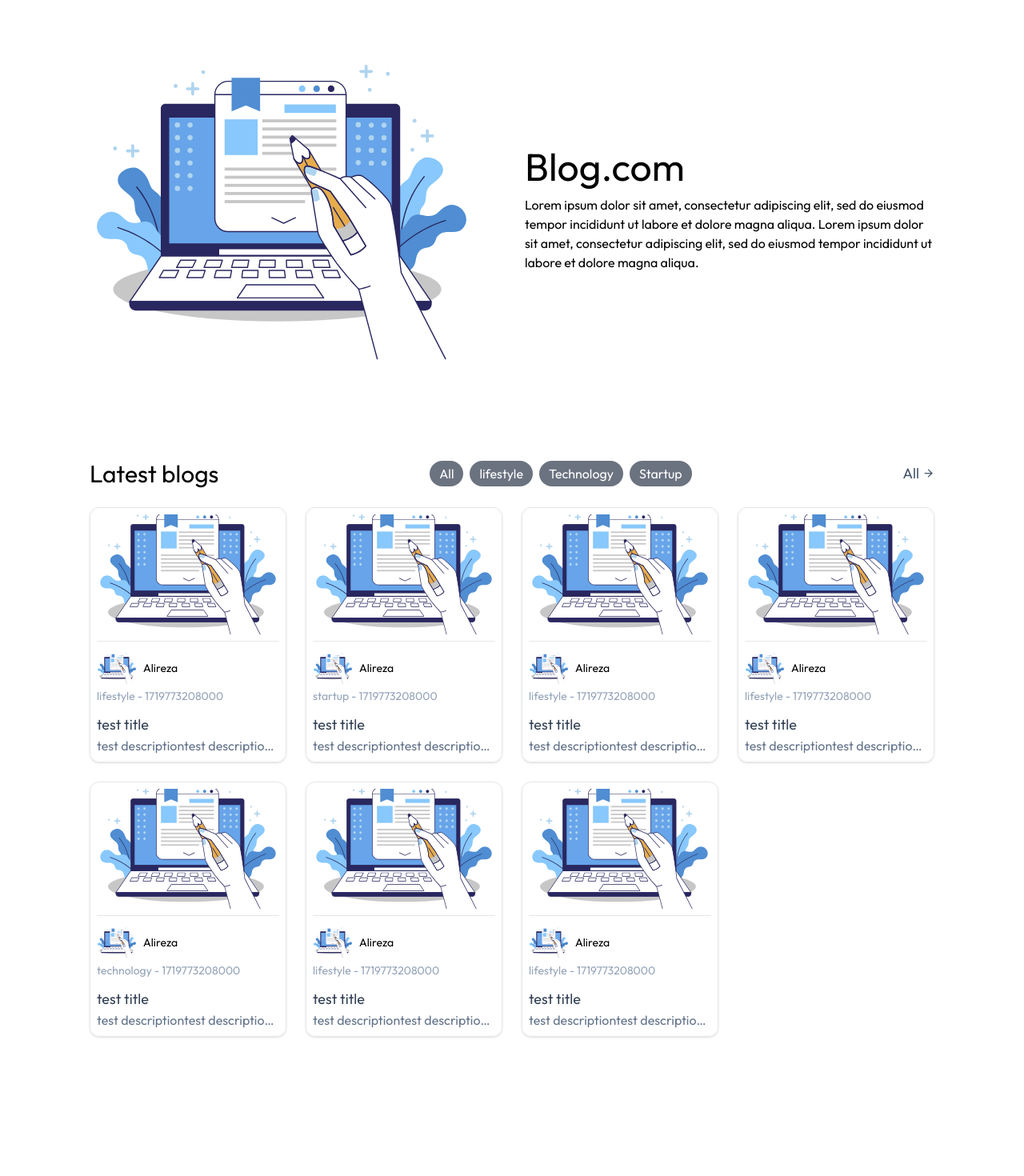
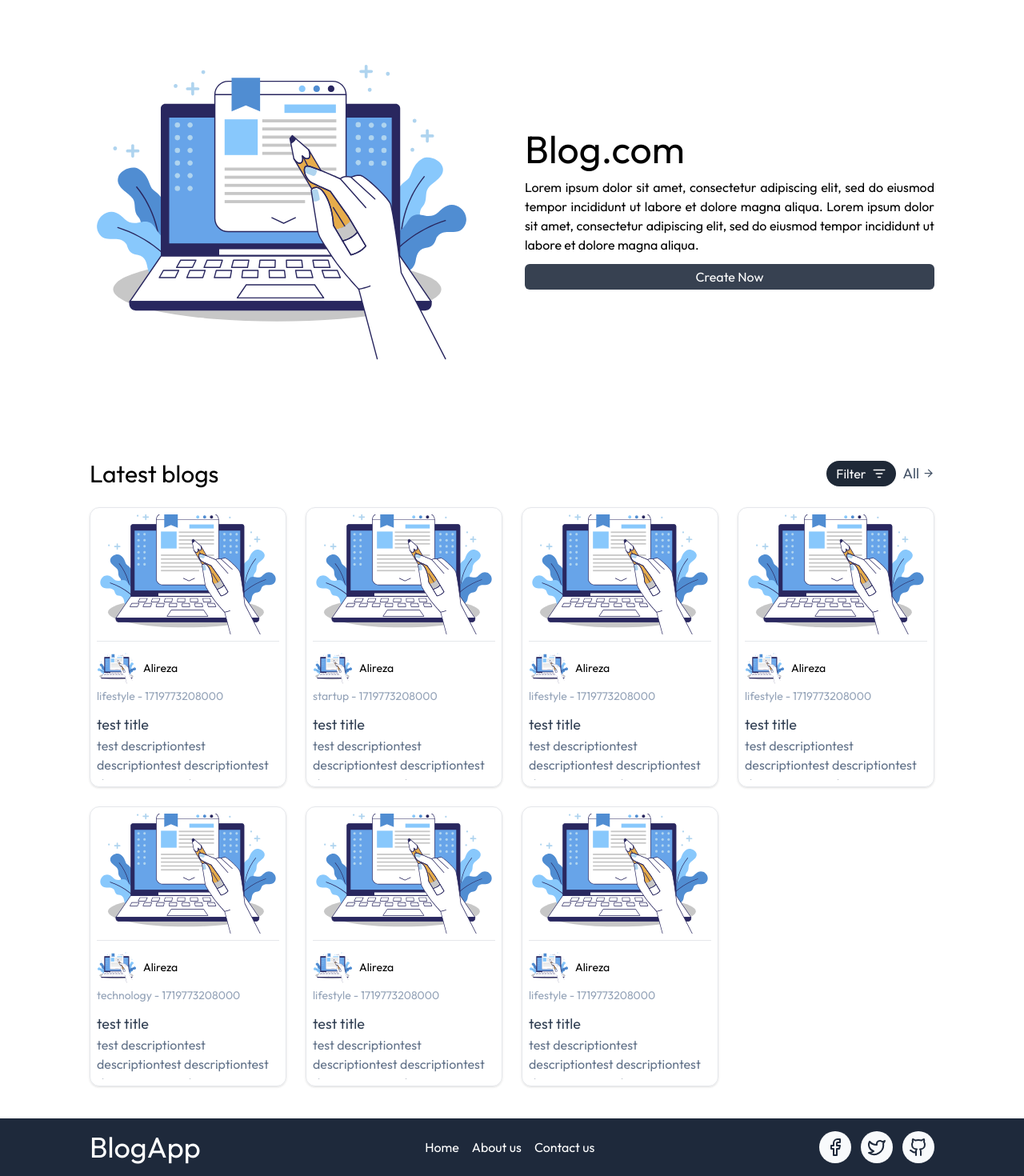
Before and after one commit to WarLike22000/web-blog, a Next.js app: page / in a window 1280 px wide. Shown: the part 58-1528 px from the top of the page at 80% size. Before the commit the page ends 1394 px from the top, so only its background shows below. Built offline with nearby package versions, Linux system fonts and the light colour scheme.

Commit message:
add footer and handle click outside function

```diff
--- a/app/layout.tsx
+++ b/app/layout.tsx
@@ -2,6 +2,7 @@ import type { Metadata } from "next";
 import { Outfit } from "next/font/google";
 import "./globals.css";
 import Navbar from "@/components/Navbar";
+import Footer from "@/components/Footer";
 
 const outfit = Outfit({
   subsets: ["latin"],
@@ -20,11 +21,12 @@ export default function RootLayout({
 }>) {
   return (
     <html lang="en">
-      <body className={`${outfit.className} flex flex-col h-screen px-5 md:px-12 lg:px-28`}>
+      <body className={`${outfit.className} flex flex-col h-screen `}>
         <Navbar />
-        <main className="flex-grow flex-1">
+        <main className="flex-grow flex-1 px-5 md:px-12 lg:px-28">
           {children}
         </main>
+        <Footer />
       </body>
     </html>
   );
--- a/components/BlogCard.tsx
+++ b/components/BlogCard.tsx
@@ -15,7 +15,7 @@ const BlogCard = ({
     authorImage,
 }: BlogCardProps) => {
     return (
-        <motion.div key={id} className="flex flex-col overflow-hidden rounded-xl p-2 shadow border cursor-pointer hover:scale-105 transition-all">
+        <motion.div key={id} className="flex flex-col overflow-hidden rounded-xl p-2 shadow border cursor-pointer hover:scale-105 transition-all h-[350px]">
             <motion.div className="border-b pb-2">
                 <motion.img
                     src={image}
@@ -39,7 +39,7 @@ const BlogCard = ({
             <h2 className="text-lg text-slate-700 pt-3">
                 {title}
             </h2>
-            <p className="truncate text-slate-500">
+            <p className="truncate text-slate-500 text-wrap">
                 {description}
             </p>
         </motion.div>
--- a/components/BlogSection.tsx
+++ b/components/BlogSection.tsx
@@ -3,11 +3,14 @@
 import BlogCard from "./BlogCard";
 
 import { AnimatePresence, motion, Variants } from "framer-motion";
-import { useEffect, useState } from "react";
+import { useEffect, useRef, useState } from "react";
 import Link from "next/link";
 import { blogs, buttonCategory } from "@/constants";
 import Button from "./Button";
-import { ArrowRight } from "lucide-react";
+import { ArrowRight, ListFilter } from "lucide-react";
+import clsx from "clsx";
+import Menu from "./Menu";
+import { useClickOutside } from "@/hook/useClickOutside";
 
 const variantCards: Variants = {
     offscreen: {
@@ -28,6 +31,7 @@ const variantCards: Variants = {
 const BlogSection = () => {
 
     const [isMounted, setIsMounted] = useState(false);
+    const [open, setOpen] = useState(false);
     const [category, setCategory] = useState("all");
 
     const data = blogs.filter((blog) => blog.category === category);
@@ -46,24 +50,38 @@ const BlogSection = () => {
             whileInView="onscreen"
             viewport={{ once: true, amount: 0.2 }}
         >
-            <div className="text-3xl flex items-center justify-between">
+            <div className="text-xl md:text-3xl flex items-center justify-between">
                 <h1>
                     Latest blogs
                 </h1>
-                <section className="flex items-center gap-2">
-                    <Button onClick={() => setCategory("all")}>
-                        All
+                <section className="relative flex items-center gap-2">
+                    <Button
+                        onClick={() => setOpen((prev) => !prev)}
+                        className="cursor-pointer flex items-center gap-2 text-base bg-gray-800 test-white"
+                    >
+                        Filter <ListFilter size={18} />
                     </Button>
+                    <Menu open={open} setOpen={setOpen}>
+                        <div className="flex flex-col gap-1 bg-gray-800 rounded-xl overflow-hidden">
                             {buttonCategory.map(({ label, name }) => (
-                        <Button onClick={() => setCategory(name)}>
+                                <h6
+                                    onClick={() => {
+                                        setCategory(name)
+                                        setOpen(false);
+                                    }}
+                                    className={clsx("text-base text-center text-white py-1 px-4 cursor-pointer hover:bg-slate-100 hover:text-slate-800 transition-all",
+                                        category === name && "bg-slate-100 text-slate-900 hover:bg-slate-100")}
+                                >
                                     {label}
-                        </Button>
+                                </h6>
                             ))}
-                </section>
+                        </div>
+                    </Menu>
                     <Link href="/" className="text-lg text-slate-600 flex items-center gap-1 hover:text-slate-400 transition">
                         All
                         <ArrowRight size={15} />
                     </Link>
+                </section>
             </div>
             <div className="grid grid-cols-1 sm:grid-cols-2 md:grid-cols-3 lg:grid-cols-4 gap-6">
                 <AnimatePresence>
--- a/components/Button.tsx
+++ b/components/Button.tsx
@@ -1,4 +1,5 @@
 import { ButtonProps } from "@/types";
+import clsx from "clsx";
 
 const Button = ({
     children,
@@ -8,7 +9,10 @@ const Button = ({
     return (
         <button
             onClick={onClick}
-            className={`px-2 sm:px-3 py-1 rounded-2xl text-white bg-gray-500 hover:bg-gray-400 transition text-[14px] sm:text-base ${className}`}
+            className={clsx(
+                "px-2 sm:px-3 py-1 rounded-2xl text-white bg-gray-700 hover:bg-gray-400 transition text-[14px] sm:text-base",
+                className
+            )}
         >
             {children}
         </button>
--- /dev/null
+++ b/components/Footer.tsx
@@ -0,0 +1,31 @@
+import { Facebook, Github, Twitter } from "lucide-react";
+import Image from "next/image";
+import Link from "next/link";
+
+const Footer = () => {
+    return (
+        <footer className="text-center flex flex-col md:flex-row md:justify-between items-center justify-center gap-4 w-full bg-slate-800 text-white px-5 md:px-12 lg:px-28 py-4">
+            <h1 className="text-4xl">
+                BlogApp
+            </h1>
+            <div className="flex items-center gap-4 flex-wrap">
+                <Link className="text-white hover:text-slate-300 transition" href="#">Home</Link>
+                <Link className="text-white hover:text-slate-300 transition" href="#">About us</Link>
+                <Link className="text-white hover:text-slate-300 transition" href="#">Contact us</Link>
+            </div>
+            <div className="flex items-center gap-3 text-slate-800">
+                <div className="p-2 rounded-full bg-slate-50 cursor-pointer hover:bg-slate-300 transition">
+                    <Facebook />
+                </div>
+                <div className="p-2 rounded-full bg-slate-50 cursor-pointer hover:bg-slate-300 transition">
+                    <Twitter />
+                </div>
+                <div className="p-2 rounded-full bg-slate-50 cursor-pointer hover:bg-slate-300 transition">
+                    <Github />
+                </div>
+            </div>
+        </footer>
+     );
+}
+
+export default Footer;
--- a/components/Hero.tsx
+++ b/components/Hero.tsx
@@ -2,6 +2,7 @@
 
 import { motion, Variants } from "framer-motion";
 import Image from "next/image";
+import Button from "./Button";
 
 const variantImage: Variants = {
     offscreen: {
@@ -38,10 +39,10 @@ const variantText: Variants = {
 const Hero = () => {
     return (
         <motion.div
-            className="w-full flex flex-col md:flex-row justify-between items-center gap-16 mx-auto"
+            className="w-full flex flex-col md:flex-row justify-between items-center gap-y-2 gap-x-16 mx-auto"
             initial="offscreen"
             whileInView="onscreen"
-            viewport={{ once: true, amount: 0.8 }}
+            viewport={{ once: true, amount: 0.2 }}
         >
             <motion.div variants={variantImage}>
                 <Image
@@ -55,9 +56,12 @@ const Hero = () => {
                 <h1 className="text-5xl">
                     Blog.com
                 </h1>
-                <p className="text-base">
+                <p className="text-base text-justify">
                     Lorem ipsum dolor sit amet, consectetur adipiscing elit, sed do eiusmod tempor incididunt ut labore et dolore magna aliqua. Lorem ipsum dolor sit amet, consectetur adipiscing elit, sed do eiusmod tempor incididunt ut labore et dolore magna aliqua.
                 </p>
+                <Button className="rounded-md">
+                    Create Now
+                </Button>
             </motion.div>
         </motion.div>
      );
--- /dev/null
+++ b/components/Menu.tsx
@@ -0,0 +1,46 @@
+"use client";
+
+import { useClickOutside } from "@/hook/useClickOutside";
+import { MenuProps } from "@/types";
+import { motion, Variants } from "framer-motion";
+import { useRef } from "react";
+
+
+const variant: Variants = {
+    open: {
+        opacity: 1,
+        display: "block",
+        position: "absolute",
+        top: 35,
+        right: 30,
+        zIndex: 5
+    },
+    close: {
+        opacity: 0,
+        position: "absolute",
+        top: 30,
+    },
+};
+
+const Menu = ({
+    children,
+    open,
+    setOpen,
+}: MenuProps) => {
+
+    const menuRef = useRef<HTMLDivElement | null>(null);
+    useClickOutside(menuRef, () => setOpen(false))
+
+    return (
+        <motion.div
+            variants={variant}
+            initial={false}
+            animate={open ? "open" : "close"}
+            ref={menuRef}
+        >
+            {children}
+        </motion.div>
+     );
+}
+
+export default Menu;
--- a/components/Navbar.tsx
+++ b/components/Navbar.tsx
@@ -5,7 +5,7 @@ import { ArrowRight } from "lucide-react";
 
 const Navbar = () => {
     return (
-        <div className="py-5">
+        <div className="py-5 px-5 md:px-12 lg:px-28">
             <div className="flex justify-between items-center">
                 <Link href="/">
                     <Image
@@ -15,7 +15,7 @@ const Navbar = () => {
                         height={150}
                     />
                 </Link>
-                <Button className="flex items-center gap-2">
+                <Button className="items-center gap-2 hidden sm:flex">
                     Get started
                     <ArrowRight size={17} />
                 </Button>
--- a/constants/index.ts
+++ b/constants/index.ts
@@ -2,7 +2,11 @@ import { BlogCardProps } from "@/types";
 
 export const buttonCategory = [
     {
-        label: "lifestyle",
+        label: "All",
+        name: "all",
+    },
+    {
+        label: "Lifestyle",
         name: "lifestyle",
     },
     {
--- /dev/null
+++ b/hook/useClickOutside.ts
@@ -0,0 +1,25 @@
+import { useEffect, RefObject } from "react";
+
+type Event = MouseEvent | TouchEvent;
+
+export const useClickOutside = <T extends HTMLElement = HTMLElement>(
+    ref: RefObject<T>,
+    handler: (event: Event) => void,
+) => {
+    useEffect(() => {
+        const listener = (event: Event) => {
+            const el = ref.current;
+            if(!el || el.contains((event?.target as Node) || null)) return;
+
+            handler(event);
+        };
+
+        document.addEventListener("mousedown", listener);
+        document.addEventListener("touchstart", listener);
+
+        return () => {
+            document.addEventListener("mousedown", listener);
+            document.addEventListener("touchstart", listener);
+        };
+    }, [ref, handler]);
+};
--- a/package.json
+++ b/package.json
@@ -9,6 +9,7 @@
     "lint": "next lint"
   },
   "dependencies": {
+    "clsx": "^2.1.1",
     "framer-motion": "^11.2.12",
     "lucide-react": "^0.399.0",
     "next": "14.2.4",
```
Also changed, not shown: types/index.ts (+8 -0 lines), 1 other file (tests, documents, lock files or other folders). Lines whose indentation alone changed are shown as unchanged.
